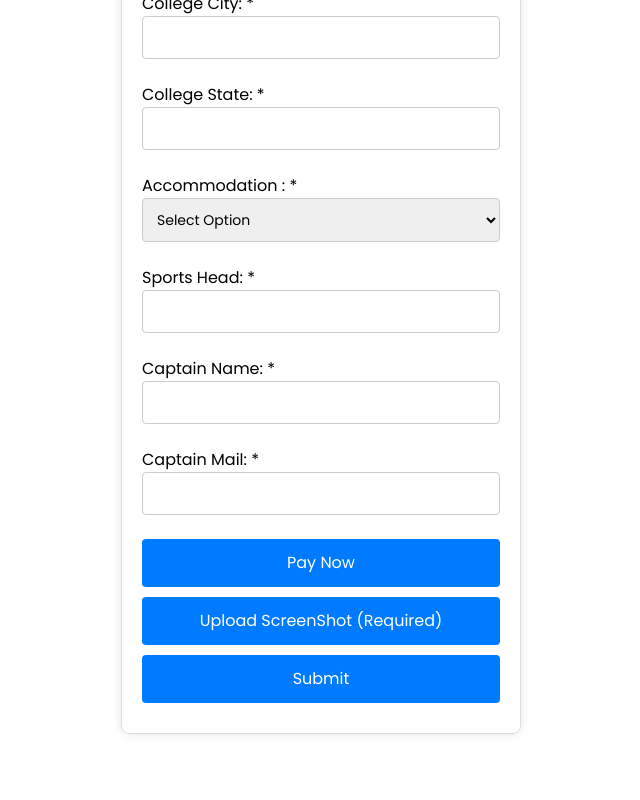
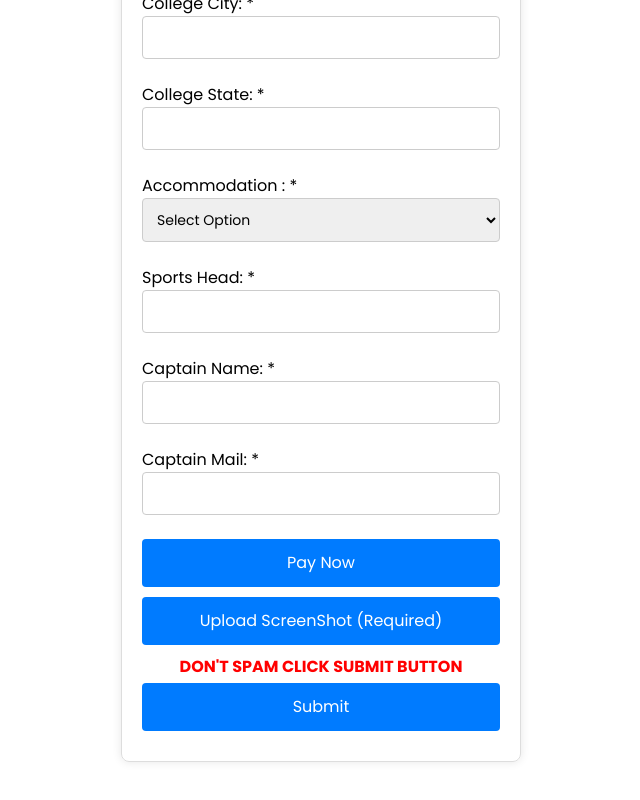
Before and after one commit to yashtekavade/summit-web, a React (Create React App) app in the folder client/: page /register/Kabaddi in a window 1280 px wide. Shown: the part 514-1314 px from the top of the page, without its empty margins (319-959 px from the left). Built offline with nearby package versions, Linux system fonts and the light colour scheme.

Commit message:
corrected

```diff
--- a/client/src/Components/Form/Form.css
+++ b/client/src/Components/Form/Form.css
@@ -79,3 +79,11 @@
   color: red;
   margin-left: 4px; /* Adjust the spacing as needed */
 }
+
+.heading {
+  text-align: center;
+  font-size: 16px;
+  font-weight: bold;
+  margin-bottom: 4px;
+  color: red;
+}
--- a/client/src/Components/Form/Form.jsx
+++ b/client/src/Components/Form/Form.jsx
@@ -30,6 +30,7 @@ const sportsPlayerCount = {
 
 const Form = (props) => {
   const navigate = useNavigate();
+  const [isSubmitting, setSubmitting] = useState(false);
   const initialFormData = {
     collegeName: "",
     collegeType: "",
@@ -80,6 +81,9 @@ const Form = (props) => {
   const handleSubmit = async (e) => {
     e.preventDefault();
 
+    // Disable the submit button to prevent multiple submissions
+    setSubmitting(true);
+
     // Create a FormData object to handle both text and image data
     const formDataWithImage = new FormData();
 
@@ -104,22 +108,27 @@ const Form = (props) => {
       if (toast.success) {
         toast.success("Form submitted successfully!");
 
+        // Navigate to the homepage immediately
+        navigate("/");
+
+        // Add a timeout to enable the submit button after 4 minutes (240,000 milliseconds)
         setTimeout(() => {
-          navigate("/");
-        });
+          setSubmitting(false); // Enable the submit button after the timeout
+        }, 240000); // Adjust the timeout duration as needed
       }
 
-      // Add additional logic for handling the response, displaying success message, etc.
+      // Additional logic for handling the response, displaying success message, etc.
     } catch (error) {
       console.error("Error submitting form:", error);
 
       // Display error toast
       toast.error("Error submitting form. Please try again.");
 
-      // Add additional logic for handling the error, displaying error message, etc.
+      // Enable the submit button in case of an error
+      setSubmitting(false);
+
+      // Additional logic for handling the error, displaying error message, etc.
     }
-
-    console.log(formData);
   };
 
   const renderPlayerInputs = () => {
@@ -384,6 +393,7 @@ const Form = (props) => {
         >
           Upload ScreenShot (Required)
         </button>
+        <h1 className="heading">DON'T SPAM CLICK SUBMIT BUTTON </h1>
 
         <button className="form-button" type="submit">
           Submit
```
